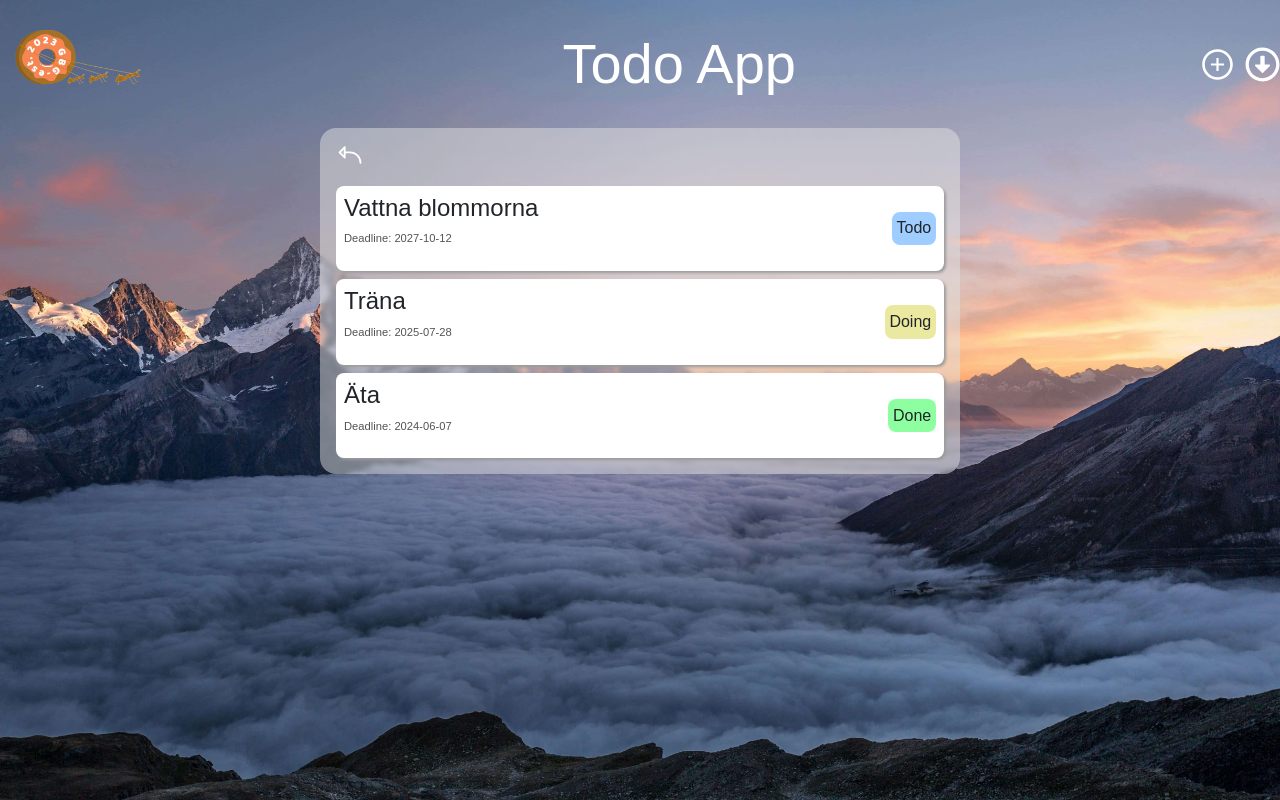
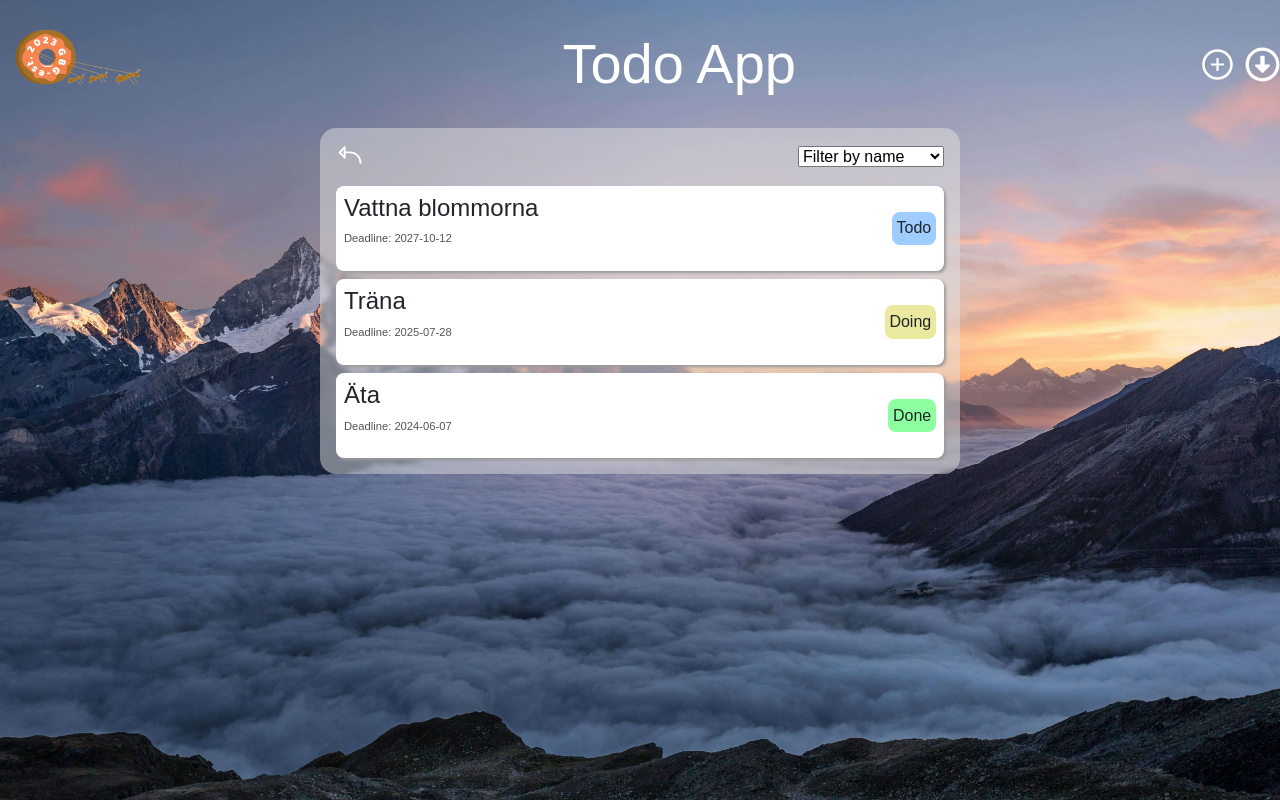
Before and after one commit to OscarDonald/Todo-App-Grupprojekt, a React (Vite) app: page /listview in a window 1280 px wide. Built offline with nearby package versions, Linux system fonts and the light colour scheme.

Commit message:
filter functionallity

```diff
--- a/src/components/ListView/ListView.jsx
+++ b/src/components/ListView/ListView.jsx
@@ -1,17 +1,18 @@
-import React, { useEffect, useState } from 'react'
 import styles from './ListView.module.css'
 import { Link } from 'react-router-dom'
 import "../../index.css"
 import { PiArrowBendUpLeftDuotone } from "react-icons/pi";
 import { useSelector } from 'react-redux'
 import Task from '../Task/Task';
+import { useState } from 'react';
 
 const ListView = () => {
     // gets tasks from taskSlice.js and saves it to 'tasks'
     const { tasks } = useSelector((state) => state.tasks);
+    const { users } = useSelector((state) => state.users);
 
     // loops 'tasks' and return those values in 'tasks' we are using
-    const listviewTasks = tasks.map((task) => {
+    const formatedTasks = tasks.map((task) => {
         return {
             id: task.id,
             title: task.title,
@@ -21,15 +22,43 @@ const ListView = () => {
         };
     });
 
+    const [listviewTasks, setListviewTasks] = useState(formatedTasks)
+
+    const handleFilter = (id) => {
+        // console.log(users, 'users')
+        console.log(typeof id, 'id')
+        const currentUser = users.find((user) => id === user.id);
+        // console.log(tasks, 'tasks')
+        const currentTasks = tasks
+            .filter((task) => {
+                console.log(task.responsible, 'task')
+                    console.log(currentUser, 'currentUser')
+                    const user = task.responsible.includes(currentUser)
+                    console.log(user, 'user')
+                return user
+            });
+        // console.log(currentTasks)
+        setListviewTasks(currentTasks)
+    }
+
     // 'Link' handling routing between pages
     // maps out 'listviewTasks' through 'Task.jsx' component
     return (
         <>
             <div className={styles.listview__container}>
-                <Link to={"/"} className={styles.listview__return__btn}> <h3><PiArrowBendUpLeftDuotone /></h3></Link>
-                    {listviewTasks.map(task => (
-                        <Task task={task} key={task.id} cssClassname={true} />
-                    ))}
+                <div className={styles.listview__header}>
+                    <Link to={"/"} style={{ color: 'white' }}> <h3><PiArrowBendUpLeftDuotone /></h3></Link>
+                    <select
+                        className={styles.ListView__filter__btn}
+                        onChange={(e) => handleFilter(e.target.value)}
+                    >
+                        <option value="">Filter by name</option>
+                        {users.map((user) => <option key={user.id} value={user.id}>{user.name}</option>)}
+                    </select>
+                </div>
+                {listviewTasks.map(task => (
+                    <Task task={task} key={task.id} cssClassname={true} />
+                ))}
             </div>
         </>
     )
--- a/src/components/ListView/ListView.module.css
+++ b/src/components/ListView/ListView.module.css
@@ -12,7 +12,18 @@
     border-radius: 1rem;
 }
 
-.listview__return__btn{
+.listview__header{
+    display: flex;
+    justify-content: space-between;
+    align-items: center;
     color: white;
-    display: flex;
 }
+
+.ListView__filter__btn {
+    margin: 0;
+}
+
+.ListView__filter__btn:hover {
+    color: black;
+    cursor: pointer;
+}
--- a/src/feature/taskSlice/taskSlice.js
+++ b/src/feature/taskSlice/taskSlice.js
@@ -52,18 +52,18 @@ export const taskSlice = createSlice({
             localStorage.setItem('tasks', JSON.stringify(state.tasks));
 
         },
+        // update columnId for DnD
         updateTask: (state, action) => {
             state.tasks = action.payload
             localStorage.setItem('tasks', JSON.stringify(state.tasks));
-
         },
         editTask: (state, action) => {
             state.tasks = state.tasks.map(task => task.id === action.payload.id ? action.payload : task);
             localStorage.setItem('tasks', JSON.stringify(state.tasks));
-
         }
     }
-})
+});
 
-export const { addTask, removeTask, updateTask, editTask } = taskSlice.actions; // reducer funcionerna i taskSlice som expoteras
+// reducer funcionerna i taskSlice som expoteras
+export const { addTask, removeTask, updateTask, editTask } = taskSlice.actions;
 export default taskSlice.reducer;
--- a/src/feature/userSlice/userSlice.js
+++ b/src/feature/userSlice/userSlice.js
@@ -4,42 +4,42 @@ const initialState = {
     users: JSON.parse(localStorage.getItem('users')) || [
     {
         isLoggedIn: true,
-        id: nanoid(),
+        id: "1",
         name: 'Jens Bengtsson',
         initials: "JB",
         tasks: [/*filtrerade taskSlice staten för vilka som är 'responsible' */],
     },
     {
         isLoggedIn: false,
-        id: nanoid(),
+        id: "2",
         name: 'Emil Winberg',
         initials: "EW",
         tasks: [/*filtrerade taskSlice staten för vilka som är 'responsible' */],
     },
     {
         isLoggedIn: false,
-        id: nanoid(),
+        id: "3",
         name: 'Oscar Donaldson',
         initials: "OD",
         tasks: [/*filtrerade taskSlice staten för vilka som är 'responsible' */],
     },
     {
         isLoggedIn: false,
-        id: nanoid(),
+        id: "4",
         name: 'Nyat Ghirmazion',
         initials: "NG",
         tasks: [/*filtrerade taskSlice staten för vilka som är 'responsible' */],
     },
     {
         isLoggedIn: false,
-        id: nanoid(),
+        id: "5",
         name: 'David Heidari',
         initials: "DH",
         tasks: [/*filtrerade taskSlice staten för vilka som är 'responsible' */],
     },
     {
         isLoggedIn: false,
-        id: nanoid(),
+        id: "6",
         name: 'Toleen Alrifai',
         initials: "TA",
         tasks: [/*filtrerade taskSlice staten för vilka som är 'responsible' */],
```
